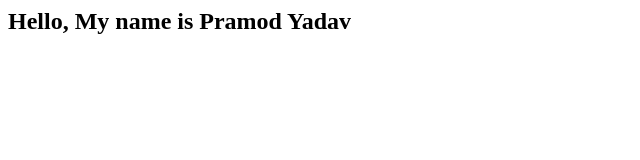
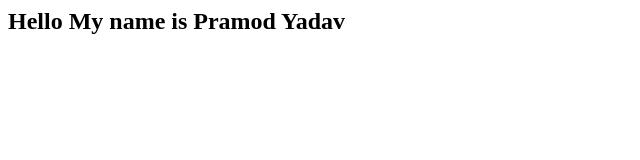
Before and after one commit to 0pramod/Internship-assignments, a plain HTML site: page Assignment1/index.html in a window 1280 px wide. Shown: the full height of the page, 0-640 px from the left. Drawn offline with Linux system fonts and the light colour scheme.

Commit message:
Update index.html

```diff
--- a/Assignment1/index.html
+++ b/Assignment1/index.html
@@ -1 +1 @@
-<h2> Hello, My name is Pramod Yadav</h2>
+<h2> Hello My name is Pramod Yadav</h2>
```
